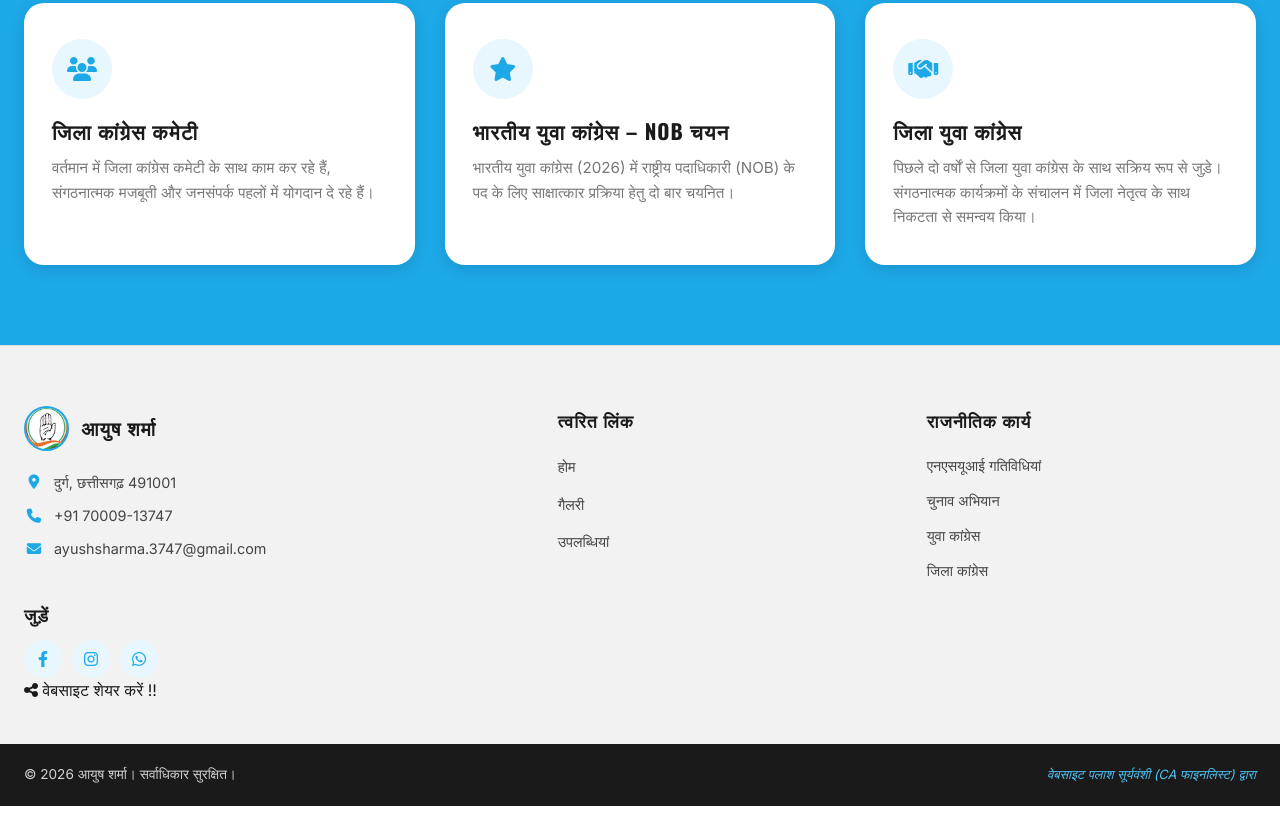
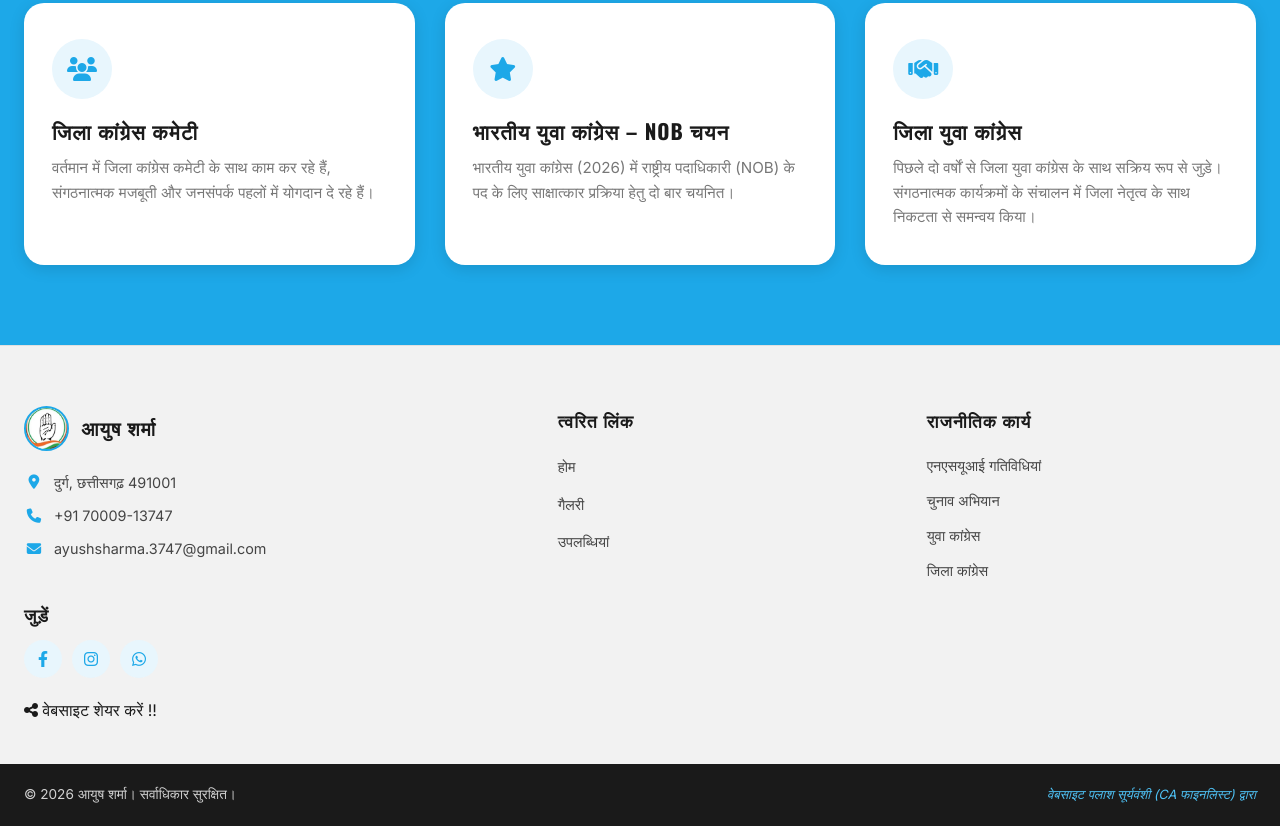
Before and after one commit to ayushsharma1710/ayushsharma1710.github.io, a website: page index.html in a window 1280 px wide. Shown: the part 2222-3048 px from the top of the page. Drawn offline with nearby package versions, Linux system fonts and the light colour scheme.

Commit message:
Add margin-top to footer share button

```diff
--- a/css/style.css
+++ b/css/style.css
@@ -922,6 +922,10 @@
     background: #25D366;
     color: var(--white);
 }
+/* Footer Share Button */
+.footer-share {
+    margin-top: 20px;
+}
 
 .footer-heading {
     font-family: var(--heading-font);
```
